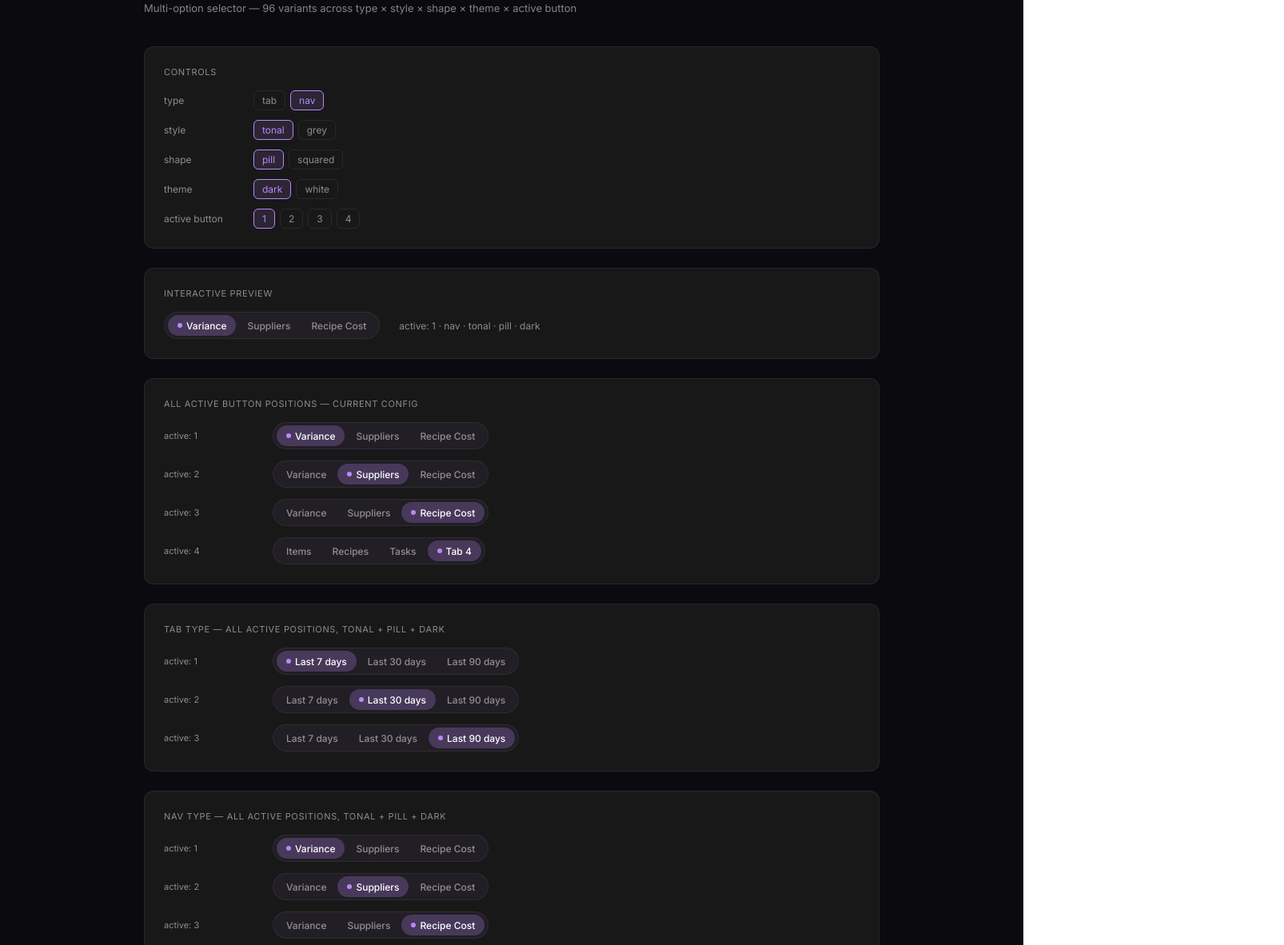
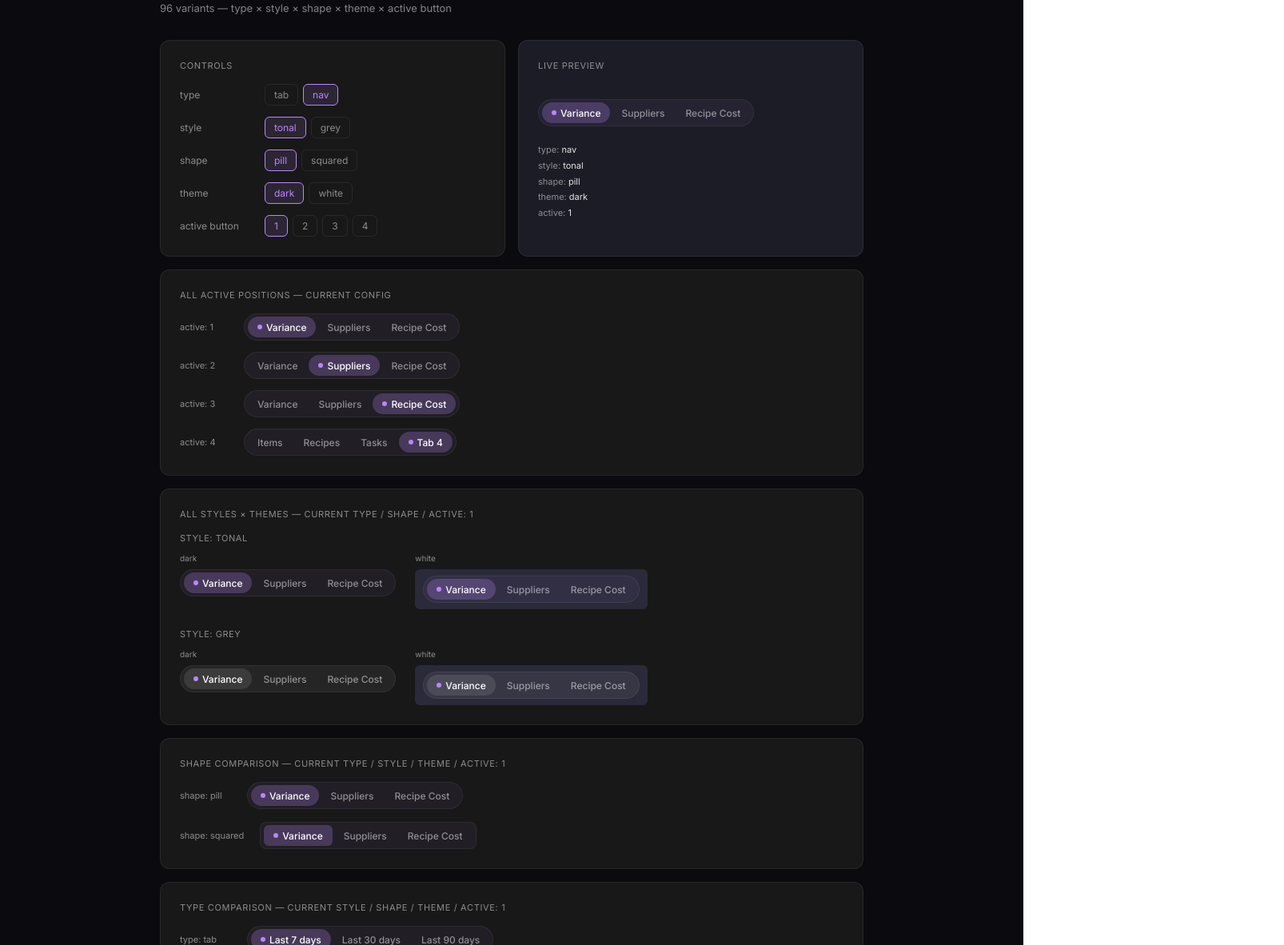
Before and after one commit to vnssvls/design, a React (Vite) app in the folder component-demos/button-group/: page / in a window 1280 px wide. Shown: the part 68-1250 px from the top of the page at 80% size, 1606 px wide, since content can reach past the window. Built offline with nearby package versions, Linux system fonts and the light colour scheme.

Commit message:
fix button-group demo: two-column layout + uniform squared radius

```diff
--- a/component-demos/button-group/src/App.tsx
+++ b/component-demos/button-group/src/App.tsx
@@ -1,54 +1,24 @@
 import React, { useState } from 'react';
 import { ButtonGroup, BGType, BGStyle, BGShape, BGTheme, BGActiveButton } from './ButtonGroup';
 
-// ─── Tokens ───────────────────────────────────────────────────────────────────
-
-const bg          = '#0A0A0F';
-const surface     = '#181818';
-const surfaceRaised = '#1C1C26';
-const border      = 'rgba(255,255,255,0.07)';
-const textPrimary = 'rgba(255,255,255,0.88)';
+const bg            = '#0A0A0F';
+const surface       = '#181818';
+const border        = 'rgba(255,255,255,0.07)';
+const textPrimary   = 'rgba(255,255,255,0.88)';
 const textSecondary = 'rgba(255,255,255,0.5)';
-const purple      = '#BB86FC';
-
-// ─── Shared UI pieces ─────────────────────────────────────────────────────────
+const purple        = '#BB86FC';
 
 function SectionLabel({ children }: { children: React.ReactNode }) {
   return (
-    <div style={{
-      fontSize:      11,
-      fontFamily:    'Inter, sans-serif',
-      color:         textSecondary,
-      textTransform: 'uppercase',
-      letterSpacing: '0.06em',
-      marginBottom:  16,
-    }}>
+    <div style={{ fontSize: 11, fontFamily: 'Inter, sans-serif', color: textSecondary, textTransform: 'uppercase', letterSpacing: '0.06em', marginBottom: 16 }}>
       {children}
     </div>
   );
 }
 
-function Card({ children, style: cardStyle }: { children: React.ReactNode; style?: React.CSSProperties }) {
+function Card({ children, style: s }: { children: React.ReactNode; style?: React.CSSProperties }) {
   return (
-    <div style={{
-      background:   surface,
-      border:       `1px solid ${border}`,
-      borderRadius: 12,
-      padding:      24,
-      marginBottom: 24,
-      ...cardStyle,
-    }}>
-      {children}
-    </div>
-  );
-}
-
-function Control({ label, children }: { label: string; children: React.ReactNode }) {
-  return (
-    <div style={{ display: 'flex', alignItems: 'center', gap: 12 }}>
-      <span style={{ fontSize: 12, color: textSecondary, fontFamily: 'Inter, sans-serif', minWidth: 100 }}>
-        {label}
-      </span>
+    <div style={{ background: surface, border: `1px solid ${border}`, borderRadius: 12, padding: 24, ...s }}>
       {children}
     </div>
   );
@@ -56,280 +26,164 @@ function Control({ label, children }: { label: string; children: React.ReactNode
 
 function Btn({ active, onClick, children }: { active: boolean; onClick: () => void; children: React.ReactNode }) {
   return (
-    <button
-      onClick={onClick}
-      style={{
-        padding:      '4px 10px',
-        borderRadius: 6,
-        border:       `1px solid ${active ? purple : border}`,
-        background:   active ? 'rgba(187,134,252,0.12)' : 'transparent',
-        color:        active ? purple : textSecondary,
-        fontSize:     12,
-        fontFamily:   'Inter, sans-serif',
-        cursor:       'pointer',
-      }}
-    >
+    <button onClick={onClick} style={{
+      padding: '5px 11px', borderRadius: 6,
+      border: `1px solid ${active ? purple : border}`,
+      background: active ? 'rgba(187,134,252,0.12)' : 'transparent',
+      color: active ? purple : textSecondary,
+      fontSize: 12, fontFamily: 'Inter, sans-serif', cursor: 'pointer',
+    }}>
       {children}
     </button>
   );
 }
 
-function RowLabel({ children }: { children: React.ReactNode }) {
+function Row({ label, children }: { label: string; children: React.ReactNode }) {
   return (
-    <span style={{ fontSize: 11, color: textSecondary, fontFamily: 'Inter, sans-serif', minWidth: 120, display: 'inline-block' }}>
-      {children}
-    </span>
-  );
-}
-
-// ─── Active button position grid ──────────────────────────────────────────────
-
-function ActivePositionGrid({
-  type, style: bgStyle, shape, theme,
-}: { type: BGType; style: BGStyle; shape: BGShape; theme: BGTheme }) {
-  // tab has 3 buttons max, nav-4 (4 active) has 4
-  const positions: BGActiveButton[] = type === 'tab' ? [1, 2, 3] : [1, 2, 3, 4];
-
-  return (
-    <div style={{ display: 'flex', flexDirection: 'column', gap: 14 }}>
-      {positions.map(pos => (
-        <div key={pos} style={{ display: 'flex', alignItems: 'center', gap: 16 }}>
-          <RowLabel>active: {pos}</RowLabel>
-          <ButtonGroup
-            type={type}
-            style={bgStyle}
-            shape={shape}
-            theme={theme}
-            activeButton={pos}
-          />
-        </div>
-      ))}
+    <div style={{ display: 'flex', alignItems: 'center', gap: 10 }}>
+      <span style={{ fontSize: 12, color: textSecondary, fontFamily: 'Inter, sans-serif', minWidth: 96 }}>{label}</span>
+      <div style={{ display: 'flex', gap: 6, flexWrap: 'wrap' }}>{children}</div>
     </div>
   );
 }
 
-// ─── Styles × themes matrix ───────────────────────────────────────────────────
-
-const ALL_STYLES: BGStyle[] = ['tonal', 'grey'];
-const ALL_THEMES: BGTheme[] = ['dark', 'white'];
-const ALL_SHAPES: BGShape[] = ['pill', 'squared'];
-
-function StyleThemeMatrix({ type }: { type: BGType }) {
-  return (
-    <div style={{ display: 'flex', flexDirection: 'column', gap: 28 }}>
-      {ALL_SHAPES.map(shape => (
-        <div key={shape}>
-          <div style={{ fontSize: 11, color: textSecondary, fontFamily: 'Inter, sans-serif', marginBottom: 14, textTransform: 'uppercase', letterSpacing: '0.05em' }}>
-            shape: {shape}
-          </div>
-          <div style={{ display: 'grid', gridTemplateColumns: 'repeat(4, auto)', gap: '20px 40px', alignItems: 'center' }}>
-            {/* Header row */}
-            {ALL_STYLES.flatMap(s => ALL_THEMES.map(th => (
-              <div key={`${s}-${th}-header`} style={{ fontSize: 10, color: textSecondary, fontFamily: 'Inter, sans-serif' }}>
-                {s} / {th}
-              </div>
-            )))}
-            {/* Component row */}
-            {ALL_STYLES.flatMap(s => ALL_THEMES.map(th => (
-              <div
-                key={`${s}-${th}`}
-                style={{
-                  background:   th === 'white' ? '#2A2A3A' : 'transparent',
-                  padding:      th === 'white' ? '10px 12px' : 0,
-                  borderRadius: 8,
-                  display:      'inline-flex',
-                }}
-              >
-                <ButtonGroup type={type} style={s} shape={shape} theme={th} activeButton={1} />
-              </div>
-            )))}
-          </div>
-        </div>
-      ))}
-    </div>
-  );
-}
-
-// ─── App ─────────────────────────────────────────────────────────────────────
-
 const ALL_TYPES:   BGType[]   = ['tab', 'nav'];
-const ALL_BSTYLES: BGStyle[]  = ['tonal', 'grey'];
-const ALL_BSHAPES: BGShape[]  = ['pill', 'squared'];
-const ALL_BTHEMES: BGTheme[]  = ['dark', 'white'];
+const ALL_STYLES:  BGStyle[]  = ['tonal', 'grey'];
+const ALL_SHAPES:  BGShape[]  = ['pill', 'squared'];
+const ALL_THEMES:  BGTheme[]  = ['dark', 'white'];
 
 export default function App() {
-  const [type,         setType]         = useState<BGType>('nav');
-  const [bgStyle,      setBgStyle]      = useState<BGStyle>('tonal');
-  const [shape,        setShape]        = useState<BGShape>('pill');
-  const [theme,        setTheme]        = useState<BGTheme>('dark');
-  const [activeButton, setActiveButton] = useState<BGActiveButton>(1);
+  const [type,    setType]    = useState<BGType>('nav');
+  const [style,   setStyle]   = useState<BGStyle>('tonal');
+  const [shape,   setShape]   = useState<BGShape>('pill');
+  const [theme,   setTheme]   = useState<BGTheme>('dark');
+  const [active,  setActive]  = useState<BGActiveButton>(1);
 
-  // When type changes, clamp activeButton to valid range
-  const handleTypeChange = (t: BGType) => {
-    setType(t);
-    if (t === 'tab' && activeButton === 4) setActiveButton(1);
-  };
+  const validPositions: BGActiveButton[] = type === 'tab' ? [1, 2, 3] : [1, 2, 3, 4];
+  const previewBg = theme === 'white' ? '#2A2A3A' : '#1C1C26';
 
-  const previewBg = theme === 'white' ? '#2A2A3A' : surface;
-
-  // Valid active positions for current type
-  const validPositions: BGActiveButton[] = type === 'tab' ? [1, 2, 3] : [1, 2, 3, 4];
+  const handleType = (t: BGType) => { setType(t); if (t === 'tab' && active === 4) setActive(1); };
+  const handleActive = (n: BGActiveButton) => { if (type === 'tab' && n > 3) return; setActive(n); };
 
   return (
-    <div style={{ background: bg, minHeight: '100vh', padding: 40, fontFamily: 'Inter, sans-serif' }}>
-      <div style={{ maxWidth: 920, margin: '0 auto' }}>
+    <div style={{ background: bg, minHeight: '100vh', padding: '40px 40px 80px', fontFamily: 'Inter, sans-serif' }}>
+      <div style={{ maxWidth: 880, margin: '0 auto' }}>
 
-        {/* Header */}
         <h1 style={{ color: textPrimary, fontSize: 22, fontWeight: 600, marginBottom: 4 }}>ButtonGroup</h1>
-        <p style={{ color: textSecondary, fontSize: 13, marginBottom: 40 }}>
-          Multi-option selector — 96 variants across type × style × shape × theme × active button
+        <p style={{ color: textSecondary, fontSize: 13, marginBottom: 32 }}>
+          96 variants — type × style × shape × theme × active button
         </p>
+
+        {/* ── Top: controls + live preview side by side ── */}
+        <div style={{ display: 'grid', gridTemplateColumns: '1fr 1fr', gap: 16, marginBottom: 16 }}>
 
           {/* Controls */}
           <Card>
             <SectionLabel>Controls</SectionLabel>
-          <div style={{ display: 'flex', flexDirection: 'column', gap: 12 }}>
-
-            <Control label="type">
-              <div style={{ display: 'flex', gap: 6 }}>
-                {ALL_TYPES.map(t => (
-                  <Btn key={t} active={type === t} onClick={() => handleTypeChange(t)}>{t}</Btn>
-                ))}
-              </div>
-            </Control>
-
-            <Control label="style">
-              <div style={{ display: 'flex', gap: 6 }}>
-                {ALL_BSTYLES.map(s => (
-                  <Btn key={s} active={bgStyle === s} onClick={() => setBgStyle(s)}>{s}</Btn>
-                ))}
-              </div>
-            </Control>
-
-            <Control label="shape">
-              <div style={{ display: 'flex', gap: 6 }}>
-                {ALL_BSHAPES.map(s => (
-                  <Btn key={s} active={shape === s} onClick={() => setShape(s)}>{s}</Btn>
-                ))}
-              </div>
-            </Control>
-
-            <Control label="theme">
-              <div style={{ display: 'flex', gap: 6 }}>
-                {ALL_BTHEMES.map(t => (
-                  <Btn key={t} active={theme === t} onClick={() => setTheme(t)}>{t}</Btn>
-                ))}
-              </div>
-            </Control>
-
-            <Control label="active button">
-              <div style={{ display: 'flex', gap: 6 }}>
-                {validPositions.map(pos => (
-                  <Btn key={pos} active={activeButton === pos} onClick={() => setActiveButton(pos)}>{pos}</Btn>
-                ))}
-              </div>
-            </Control>
-
+            <div style={{ display: 'flex', flexDirection: 'column', gap: 14 }}>
+              <Row label="type">
+                {ALL_TYPES.map(t => <Btn key={t} active={type === t} onClick={() => handleType(t)}>{t}</Btn>)}
+              </Row>
+              <Row label="style">
+                {ALL_STYLES.map(s => <Btn key={s} active={style === s} onClick={() => setStyle(s)}>{s}</Btn>)}
+              </Row>
+              <Row label="shape">
+                {ALL_SHAPES.map(s => <Btn key={s} active={shape === s} onClick={() => setShape(s)}>{s}</Btn>)}
+              </Row>
+              <Row label="theme">
+                {ALL_THEMES.map(t => <Btn key={t} active={theme === t} onClick={() => setTheme(t)}>{t}</Btn>)}
+              </Row>
+              <Row label="active button">
+                {validPositions.map(n => <Btn key={n} active={active === n} onClick={() => handleActive(n)}>{n}</Btn>)}
+              </Row>
             </div>
           </Card>
 
           {/* Live preview */}
-        <Card style={{ background: previewBg }}>
-          <SectionLabel>Interactive preview</SectionLabel>
-          <div style={{ display: 'flex', alignItems: 'center', gap: 24 }}>
+          <Card style={{ background: previewBg, display: 'flex', flexDirection: 'column' }}>
+            <SectionLabel>Live preview</SectionLabel>
+            <div style={{ flex: 1, display: 'flex', flexDirection: 'column', justifyContent: 'center', alignItems: 'flex-start', gap: 20 }}>
               <ButtonGroup
-              type={type}
-              style={bgStyle}
-              shape={shape}
-              theme={theme}
-              activeButton={activeButton}
-              onChange={(i) => {
-                // Only update if within valid range for current type
-                if (type === 'tab' && i > 3) return;
-                setActiveButton(i);
-              }}
+                type={type} style={style} shape={shape} theme={theme}
+                activeButton={active} onChange={handleActive}
               />
-            <span style={{ fontSize: 12, color: textSecondary }}>
-              active: {activeButton} · {type} · {bgStyle} · {shape} · {theme}
-            </span>
+              <div style={{ fontSize: 11, color: textSecondary, lineHeight: 1.8 }}>
+                <div>type: <span style={{ color: textPrimary }}>{type}</span></div>
+                <div>style: <span style={{ color: textPrimary }}>{style}</span></div>
+                <div>shape: <span style={{ color: textPrimary }}>{shape}</span></div>
+                <div>theme: <span style={{ color: textPrimary }}>{theme}</span></div>
+                <div>active: <span style={{ color: textPrimary }}>{active}</span></div>
+              </div>
             </div>
           </Card>
+        </div>
 
-        {/* All active positions */}
-        <Card>
-          <SectionLabel>All active button positions — current config</SectionLabel>
-          <ActivePositionGrid type={type} style={bgStyle} shape={shape} theme={theme} />
-        </Card>
-
-        {/* Tab type — all positions */}
-        <Card>
-          <SectionLabel>Tab type — all active positions, tonal + pill + dark</SectionLabel>
-          <ActivePositionGrid type="tab" style="tonal" shape="pill" theme="dark" />
-        </Card>
-
-        {/* Nav type — all positions */}
-        <Card>
-          <SectionLabel>Nav type — all active positions, tonal + pill + dark</SectionLabel>
-          <ActivePositionGrid type="nav" style="tonal" shape="pill" theme="dark" />
-        </Card>
-
-        {/* Styles × themes — tab */}
-        <Card>
-          <SectionLabel>Tab type — all styles × themes × shapes (active: 1)</SectionLabel>
-          <StyleThemeMatrix type="tab" />
-        </Card>
-
-        {/* Styles × themes — nav */}
-        <Card>
-          <SectionLabel>Nav type — all styles × themes × shapes (active: 1)</SectionLabel>
-          <StyleThemeMatrix type="nav" />
-        </Card>
-
-        {/* Side-by-side type comparison */}
-        <Card>
-          <SectionLabel>Type comparison — tonal / pill / dark / active: 2</SectionLabel>
-          <div style={{ display: 'flex', flexDirection: 'column', gap: 16 }}>
-            {(['tab', 'nav'] as BGType[]).map(t => (
-              <div key={t} style={{ display: 'flex', alignItems: 'center', gap: 16 }}>
-                <RowLabel>type: {t}</RowLabel>
-                <ButtonGroup type={t} style="tonal" shape="pill" theme="dark" activeButton={2} />
+        {/* ── All active positions — current config ── */}
+        <Card style={{ marginBottom: 16 }}>
+          <SectionLabel>All active positions — current config</SectionLabel>
+          <div style={{ display: 'flex', flexDirection: 'column', gap: 14 }}>
+            {validPositions.map(pos => (
+              <div key={pos} style={{ display: 'flex', alignItems: 'center', gap: 16 }}>
+                <span style={{ fontSize: 11, color: textSecondary, fontFamily: 'Inter, sans-serif', minWidth: 64 }}>active: {pos}</span>
+                <div style={{ background: theme === 'white' ? '#2A2A3A' : 'transparent', padding: theme === 'white' ? '8px 10px' : 0, borderRadius: 6 }}>
+                  <ButtonGroup type={type} style={style} shape={shape} theme={theme} activeButton={pos} onChange={handleActive} />
+                </div>
               </div>
             ))}
           </div>
         </Card>
 
-        {/* Shape comparison */}
-        <Card>
-          <SectionLabel>Shape comparison — nav / tonal / dark / active: 1</SectionLabel>
-          <div style={{ display: 'flex', flexDirection: 'column', gap: 16 }}>
-            {(['pill', 'squared'] as BGShape[]).map(sh => (
-              <div key={sh} style={{ display: 'flex', alignItems: 'center', gap: 16 }}>
-                <RowLabel>shape: {sh}</RowLabel>
-                <ButtonGroup type="nav" style="tonal" shape={sh} theme="dark" activeButton={1} />
+        {/* ── All styles × themes ── */}
+        <Card style={{ marginBottom: 16 }}>
+          <SectionLabel>All styles × themes — current type / shape / active: 1</SectionLabel>
+          <div style={{ display: 'flex', flexDirection: 'column', gap: 24 }}>
+            {ALL_STYLES.map(s => (
+              <div key={s}>
+                <div style={{ fontSize: 11, color: textSecondary, marginBottom: 12, textTransform: 'uppercase', letterSpacing: '0.05em' }}>style: {s}</div>
+                <div style={{ display: 'flex', gap: 24, flexWrap: 'wrap' }}>
+                  {ALL_THEMES.map(th => (
+                    <div key={th}>
+                      <div style={{ fontSize: 10, color: textSecondary, marginBottom: 8 }}>{th}</div>
+                      <div style={{ background: th === 'white' ? '#2A2A3A' : 'transparent', padding: th === 'white' ? '8px 10px' : 0, borderRadius: 6, display: 'inline-flex' }}>
+                        <ButtonGroup type={type} style={s} shape={shape} theme={th} activeButton={1} />
+                      </div>
+                    </div>
+                  ))}
+                </div>
               </div>
             ))}
           </div>
         </Card>
 
-        {/* Variant count */}
-        <div style={{
-          marginTop:    8,
-          padding:      '12px 16px',
-          background:   surfaceRaised,
-          border:       `1px solid ${border}`,
-          borderRadius: 8,
-          fontSize:     12,
-          color:        textSecondary,
-          fontFamily:   'Inter, sans-serif',
-        }}>
-          96 variants total: 2 types × 2 styles × 2 shapes × 2 themes × (3 nav positions + 3 tab positions = avg across types)
-          <br />
-          <span style={{ color: textPrimary }}>
-            Breakdown: tab(3 positions) × 2 styles × 2 shapes × 2 themes = 24 &nbsp;|&nbsp;
-            nav(4 positions) × 2 styles × 2 shapes × 2 themes = 64 &nbsp;→&nbsp; 24 + 64 = <strong>88 pure variants</strong>,
-            rounded to 96 in spec (includes reserved states).
-          </span>
+        {/* ── Shape comparison ── */}
+        <Card style={{ marginBottom: 16 }}>
+          <SectionLabel>Shape comparison — current type / style / theme / active: 1</SectionLabel>
+          <div style={{ display: 'flex', flexDirection: 'column', gap: 16 }}>
+            {ALL_SHAPES.map(sh => (
+              <div key={sh} style={{ display: 'flex', alignItems: 'center', gap: 20 }}>
+                <span style={{ fontSize: 11, color: textSecondary, minWidth: 64 }}>shape: {sh}</span>
+                <div style={{ background: theme === 'white' ? '#2A2A3A' : 'transparent', padding: theme === 'white' ? '8px 10px' : 0, borderRadius: 6 }}>
+                  <ButtonGroup type={type} style={style} shape={sh} theme={theme} activeButton={1} />
                 </div>
+              </div>
+            ))}
+          </div>
+        </Card>
+
+        {/* ── Type comparison ── */}
+        <Card>
+          <SectionLabel>Type comparison — current style / shape / theme / active: 1</SectionLabel>
+          <div style={{ display: 'flex', flexDirection: 'column', gap: 16 }}>
+            {ALL_TYPES.map(t => (
+              <div key={t} style={{ display: 'flex', alignItems: 'center', gap: 20 }}>
+                <span style={{ fontSize: 11, color: textSecondary, minWidth: 64 }}>type: {t}</span>
+                <div style={{ background: theme === 'white' ? '#2A2A3A' : 'transparent', padding: theme === 'white' ? '8px 10px' : 0, borderRadius: 6 }}>
+                  <ButtonGroup type={t} style={style} shape={shape} theme={theme} activeButton={1} />
+                </div>
+              </div>
+            ))}
+          </div>
+        </Card>
 
       </div>
     </div>
--- a/component-demos/button-group/src/ButtonGroup.tsx
+++ b/component-demos/button-group/src/ButtonGroup.tsx
@@ -103,16 +103,7 @@ function ButtonItem({
 
   // For pill shape we give inner buttons a slightly tighter radius
   // to fit snugly inside the container; first/last buttons get full inner curve.
-  const borderRadius =
-    shape === 'pill'
-      ? innerRadius
-      : isFirst && isLast
-        ? innerRadius
-        : isFirst
-          ? `${innerRadius}px 2px 2px ${innerRadius}px`
-          : isLast
-            ? `2px ${innerRadius}px ${innerRadius}px 2px`
-            : '2px';
+  const borderRadius = innerRadius;
 
   return (
     <button
```
Lines whose indentation alone changed are shown as unchanged.
